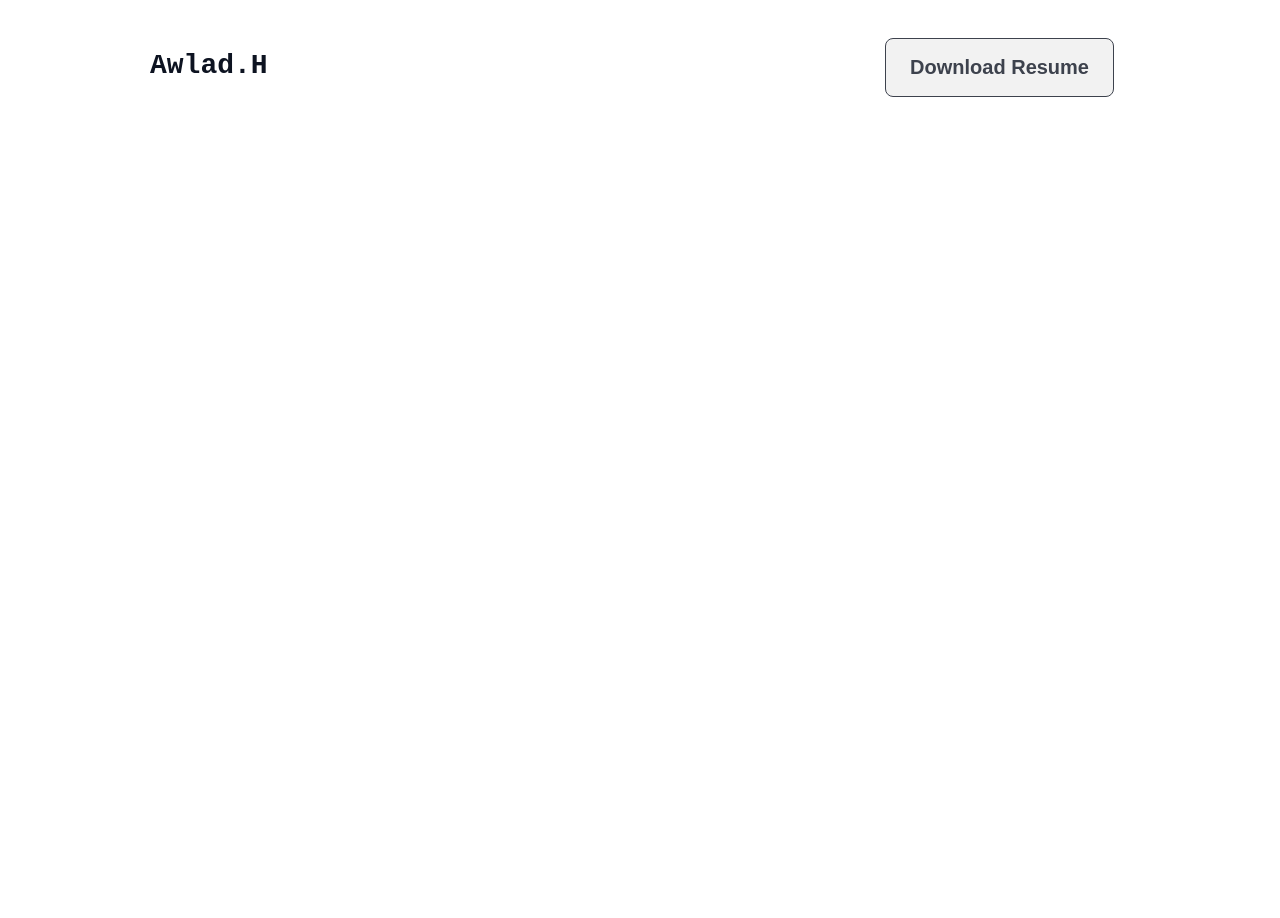
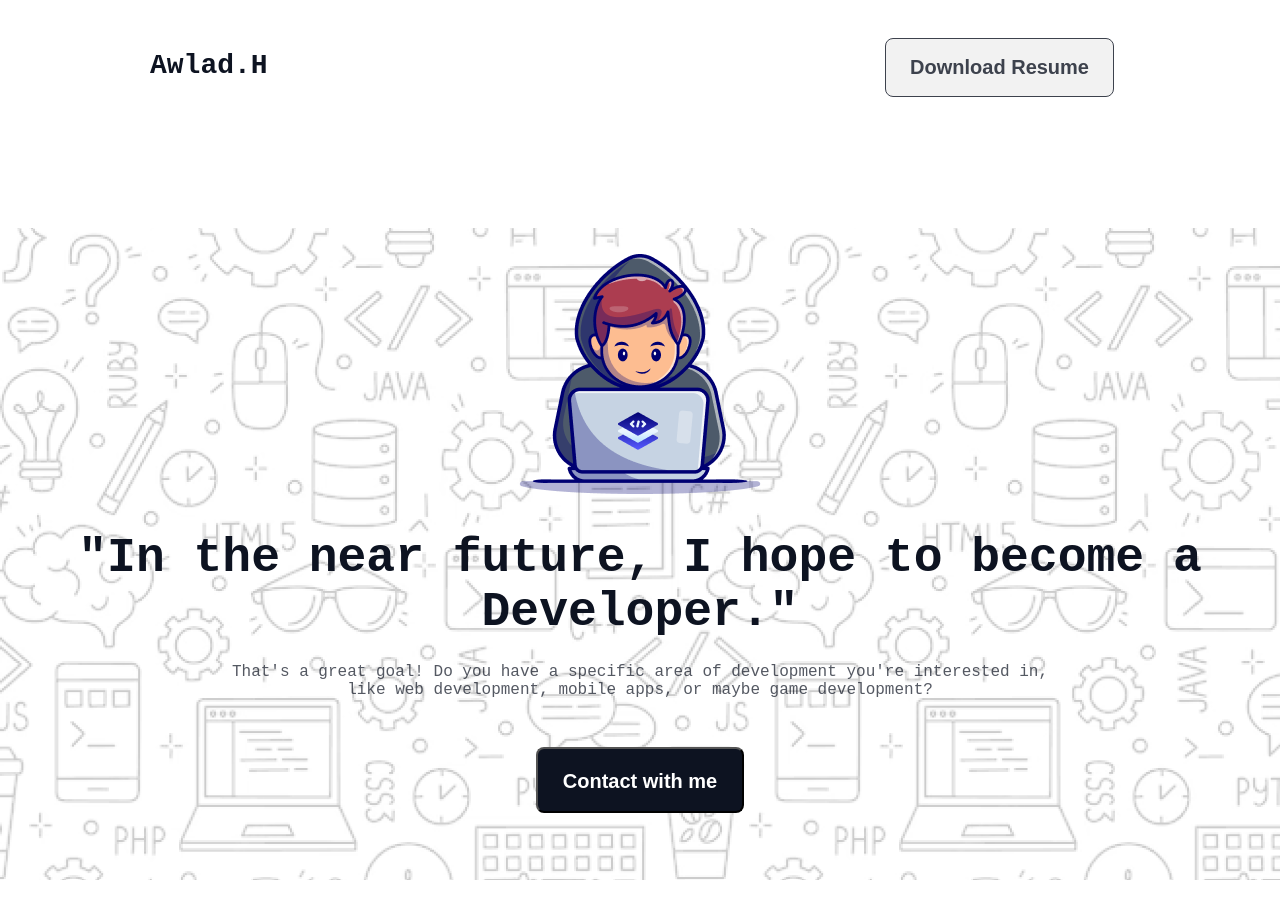
Before and after one commit to ShihabHasan1/Assignment-1, a plain HTML site: page index.html in a window 1280 px wide. Before the commit the page ends 800 px from the top, so only its background shows below. Drawn offline with Linux system fonts and the light colour scheme; a web font is replaced by a local one.

Commit message:
Banner Style complete

```diff
--- a/index.html
+++ b/index.html
@@ -15,6 +15,19 @@
             <h3 class="nav-title">Awlad.H</h3>
             <button class="btn">Download Resume</button>
         </nav>
+        <section class="banner">
+            <div class="banner-container">
+                <div class="banner-content">
+                    <img src="assets/Group.png" alt="">
+                    <h2 class="banner-heading">"In the near future, I hope to become a Developer."</h2>
+
+                    <p class="banner-description">
+                        That's a great goal! Do you have a specific area of development you're interested in, like web development, mobile apps, or maybe game development?
+                    </p>
+                    <button class="btn1">Contact with me</button>
+                </div>
+            </div>
+        </section>
     </header>
     <main>
 
--- a/styles/style.css
+++ b/styles/style.css
@@ -1,4 +1,5 @@
 *{
+
     margin: 0;
     padding: 0;
 }
@@ -36,3 +37,46 @@ nav{
     margin-top: 38px;
 
 }
+
+/* Banner Styles Start */
+img{
+    margin-top: 26px;
+}
+.banner{
+    max-width: 1440px;
+    height: 652px;
+    margin: 131px auto;
+    background-image: url('/assets/Hero-bg.png');
+}
+.banner-content{
+    text-align: center;
+}
+.banner-heading{
+    font-weight: 800;
+    font-size: 48px;
+    text-align: center;
+    color: rgb(13, 19, 33);
+    margin-top: 32px;
+}
+.banner-description{
+    font-weight: 400;
+    font-size: 16px;
+    color: rgb(13, 19, 33);
+    opacity: 0.7;
+    width: 852px;
+    height: 52px;
+    margin: 0 auto;
+    margin-top: 24px;
+}
+.btn1{
+    margin: 0 auto;
+    background-color: rgb(13, 19, 33);
+    width: 208px;
+    height: 66px;
+    padding: 21px 24px;
+    border-radius: 8px;
+    color: rgb(255, 255, 255);
+    font-size: 20px;
+    font-weight: 600;
+    margin-top: 32px;
+}
```
